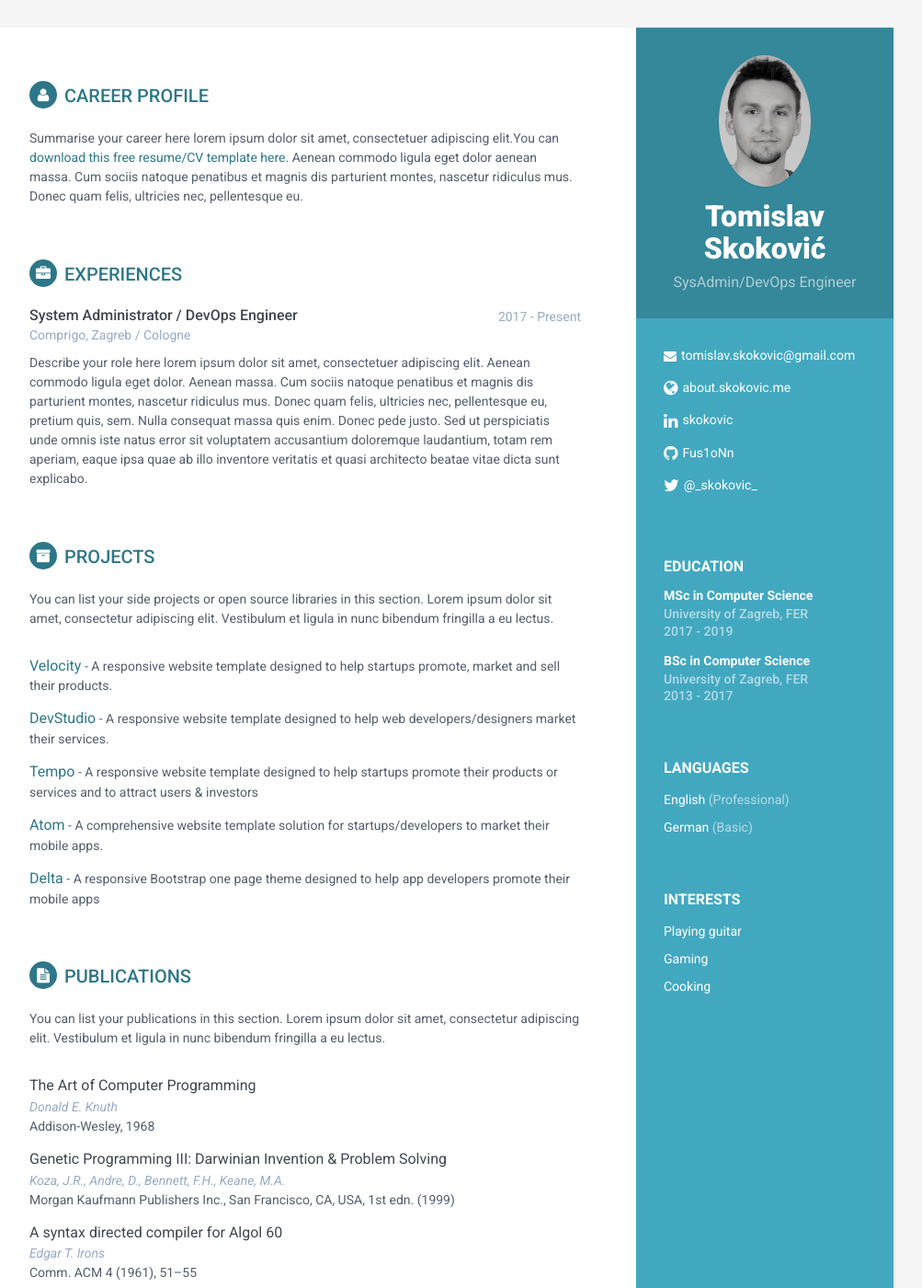
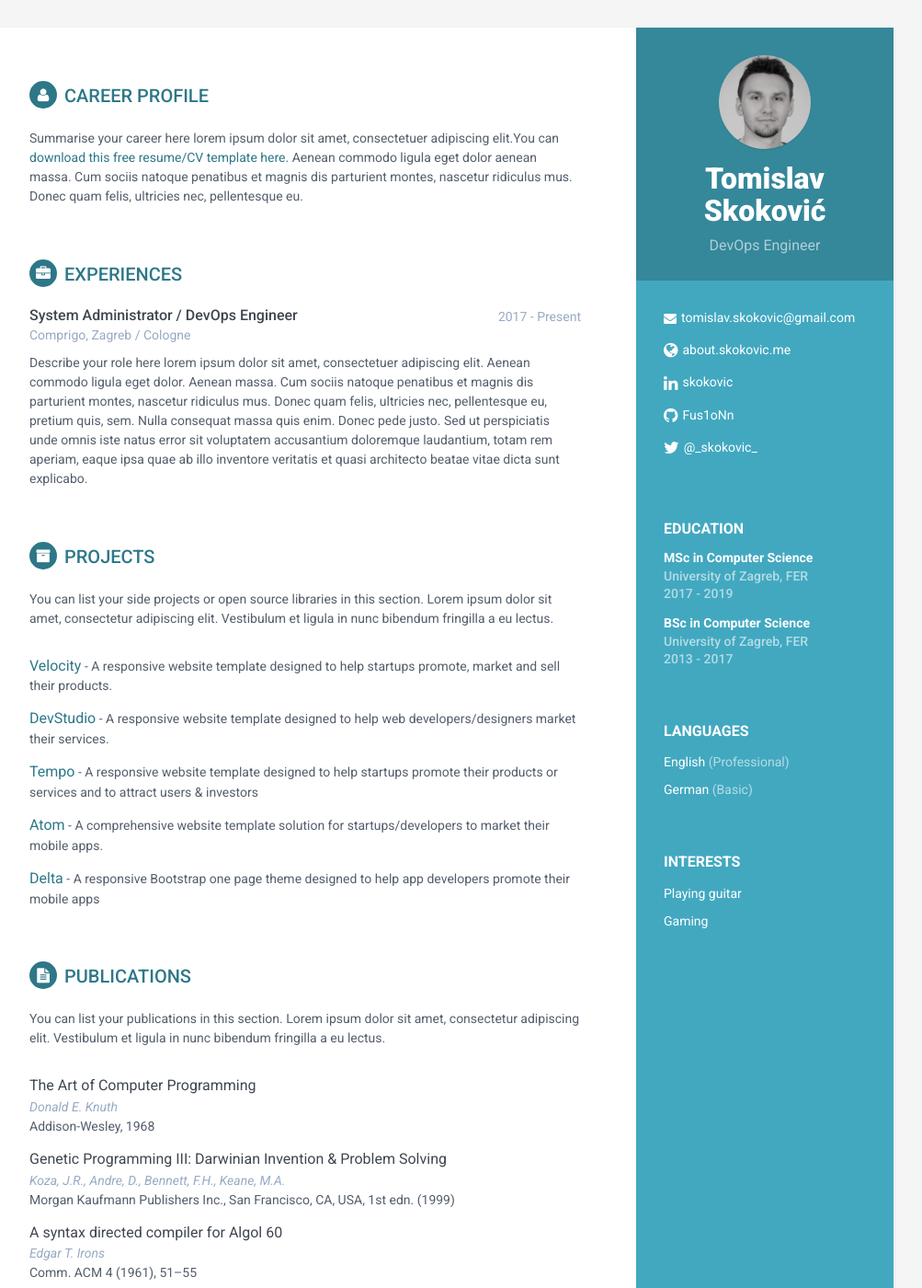
Before and after one commit to Fus1oNn/Fus1oNn.github.io, a Jekyll site: the page built from index.html, in a window 1280 px wide and 1400 px high. Shown: the whole window at 92% size, without its empty margins (168-1171 px from the left). Built offline with Jekyll 4.4.1, drawn with Linux system fonts in a browser that asks for light colours.

```diff
--- a/_data/data.yml
+++ b/_data/data.yml
@@ -10,7 +10,7 @@ sidebar:
 
     # Profile information
     name: Tomislav Skoković
-    tagline: SysAdmin/DevOps Engineer
+    tagline: DevOps Engineer
     pic: profile2.jpeg  #place a 100x100 picture inside /assets/images/ folder and provide the name of the file below
 
     # Sidebar links
@@ -38,7 +38,7 @@ sidebar:
           item: Gaming
           link:
         - interest:
-          item: Cooking
+          item:
           link:
 
 
```
Also changed, not shown: assets/images/profile2.jpeg.
